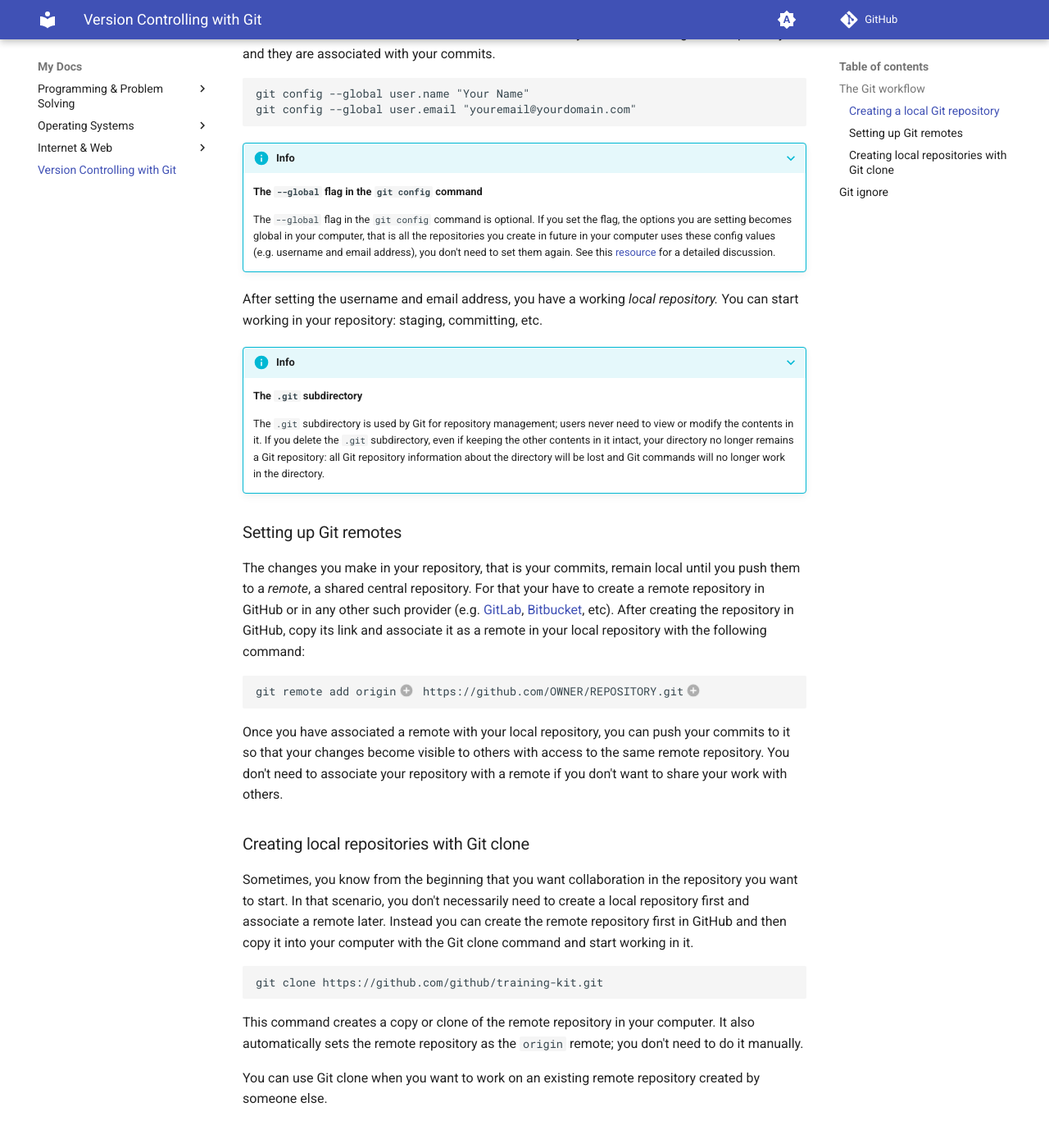
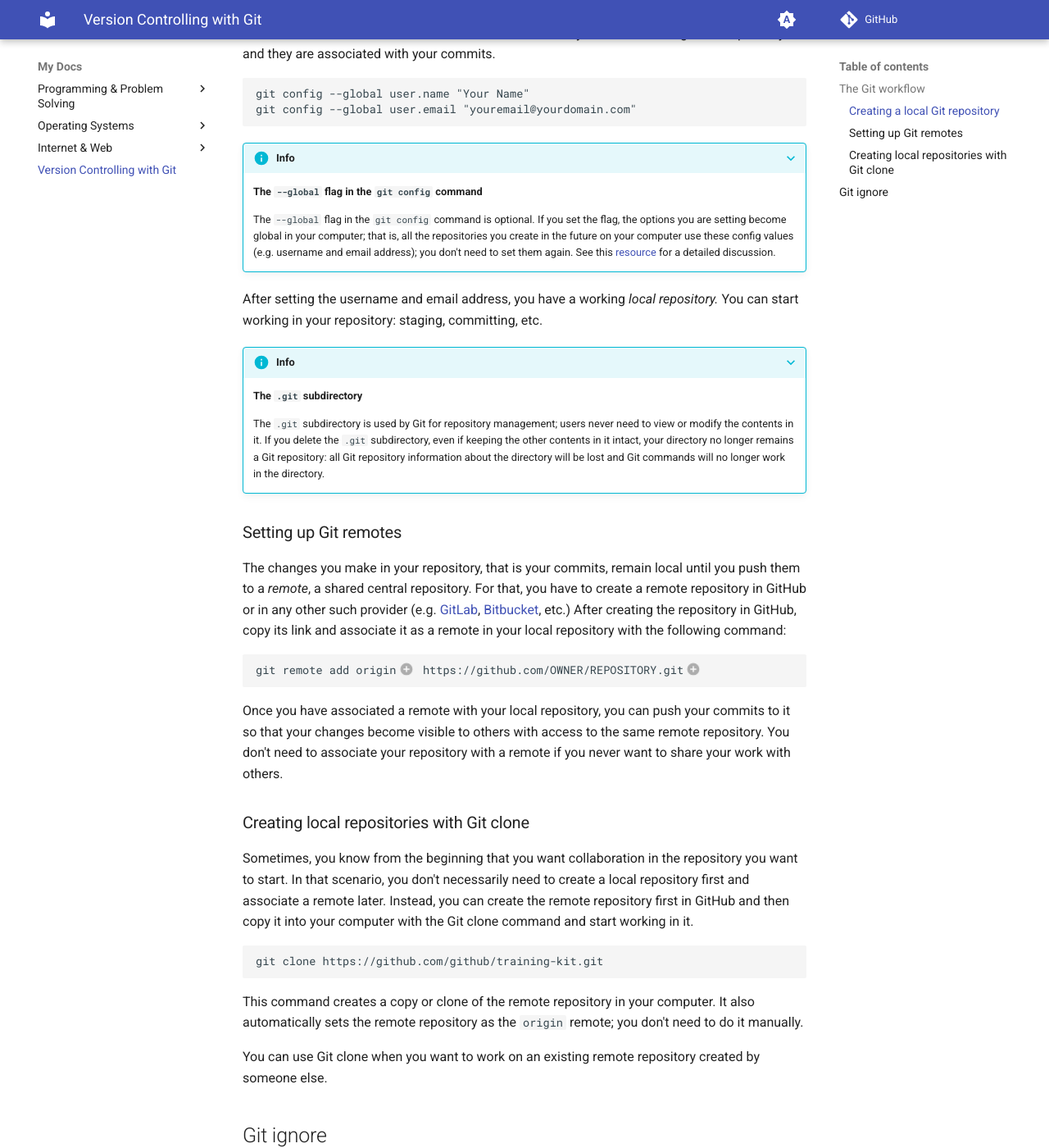
Before and after one commit to gharials/dev-path, an MkDocs documentation site: the page built from docs/vcs-git.md, in a window 1280 px wide and 1400 px high, scrolled down 1101 px. Shown: the whole window at 82% size. Built offline with MkDocs 1.6.1 and Material for MkDocs 9.7.7, drawn with Linux system fonts in a browser that asks for light colours; comment, search, counter and statistics services are not loaded; some of the changed text lies outside the part shown.

Commit message:
'vcs-git': copy edit.

````diff
--- a/docs/vcs-git.md
+++ b/docs/vcs-git.md
@@ -12,14 +12,14 @@
 
 ### Creating a local Git repository
 
-You can turn any directory in your computer into a Git repository. In order to do so, open Git Bash in an existing directory or in a newly created one, and run the `git init` command. This command creates a `.git` subdirectory into the directory. As a result, the directory turns into a Git repository with `master` as the default _branch_.
+You can turn any directory on your computer into a Git repository. In order to do so, open Git Bash in an existing directory or in a newly created one, and run the `git init` command. This command creates a `.git` subdirectory into the directory. As a result, the directory turns into a Git repository with `master` as the default _branch_.
 
 ???+ info
     **The new `main` and the old `master` branches in GitHub**
 
-    A Git repository has to start with an initial or default branch. Traditionally, it used to be called the `master` branch. But due to some [cultural controversies](https://www.theserverside.com/feature/Why-GitHub-renamed-its-master-branch-to-main) with the name, GitHub has renamed its new repository default branch name to `main`; when you create a new repository in GitHub, its default branch is `main`, instead of the old `master`.
+    A Git repository has to start with an initial or default branch. Traditionally, it used to be called the `master` branch. But due to some [cultural controversies](https://www.theserverside.com/feature/Why-GitHub-renamed-its-master-branch-to-main) with the name, GitHub has renamed its new repository default branch name to `main`; when you create a new repository in GitHub, its default branch is `main` instead of the old `master`.
 
-    But the Git desktop client still uses `master` as the default branch name when you create a local repository with it (with the `git init` command). The change in the GitHub default branch name causes a problem when you add as GitHub repository as its remote: when you push to GitHub, changes are pushed to the `master` branch, instead of the `main` branch. As a remedy, you can rename the `master` branch to `main` before adding remote or pushing: `git branch -m main`.
+    But the Git desktop client still uses `master` as the default branch name when you create a local repository with it (with the `git init` command). The change in the GitHub default branch name causes a problem when you add a GitHub repository as its remote: when you push to GitHub, changes are pushed to the `master` branch instead of the `main` branch. As a remedy, you can rename the `master` branch to `main` before adding remote or pushing: `git branch -m main`.
 
 After creating a repository, you have to set your user name and email address with the following commands. The username and email address tell Git it is you who is working in the repository and they are associated with your commits.
 
@@ -31,7 +31,7 @@
 ???+ info
     **The `--global` flag in the `git config` command**
 
-    The `--global` flag in the `git config` command is optional. If you set the flag, the options you are setting becomes global in your computer, that is all the repositories you create in future in your computer uses these config values (e.g. username and email address), you don't need to set them again. See this [resource](https://docs.github.com/en/get-started/getting-started-with-git/setting-your-username-in-git) for a detailed discussion.
+    The `--global` flag in the `git config` command is optional. If you set the flag, the options you are setting become global in your computer; that is, all the repositories you create in the future on your computer use these config values (e.g. username and email address); you don't need to set them again. See this [resource](https://docs.github.com/en/get-started/getting-started-with-git/setting-your-username-in-git) for a detailed discussion.
 
 After setting the username and email address, you have a working _local repository._ You can start working in your repository: staging, committing, etc.
 
@@ -42,7 +42,7 @@
 
 ### Setting up Git remotes
 
-The changes you make in your repository, that is your commits, remain local until you push them to a _remote_, a shared central repository. For that your have to create a remote repository in GitHub or in any other such provider (e.g. [GitLab](https://about.gitlab.com/), [Bitbucket](https://bitbucket.org/), etc). After creating the repository in GitHub, copy its link and associate it as a remote in your local repository with the following command:
+The changes you make in your repository, that is your commits, remain local until you push them to a _remote_, a shared central repository. For that, you have to create a remote repository in GitHub or in any other such provider (e.g. [GitLab](https://about.gitlab.com/), [Bitbucket](https://bitbucket.org/), etc.) After creating the repository in GitHub, copy its link and associate it as a remote in your local repository with the following command:
 
 <div class="annotate" markdown>
 ```
@@ -53,11 +53,11 @@
 1. Name of the remote. A local repository may have multiple remotes with their unique names; the default remote name is `origin`.
 2. Link to the remote repository. You can find it in the repository webpage.
 
-Once you have associated a remote with your local repository, you can push your commits to it so that your changes become visible to others with access to the same remote repository. You don't need to associate your repository with a remote if you don't want to share your work with others.
+Once you have associated a remote with your local repository, you can push your commits to it so that your changes become visible to others with access to the same remote repository. You don't need to associate your repository with a remote if you never want to share your work with others.
 
 ### Creating local repositories with Git clone
 
-Sometimes, you know from the beginning that you want collaboration in the repository you want to start. In that scenario, you don't necessarily need to create a local repository first and associate a remote later. Instead you can create the remote repository first in GitHub and then copy it into your computer with the Git clone command and start working in it.
+Sometimes, you know from the beginning that you want collaboration in the repository you want to start. In that scenario, you don't necessarily need to create a local repository first and associate a remote later. Instead, you can create the remote repository first in GitHub and then copy it into your computer with the Git clone command and start working in it.
 
 ```
 git clone https://github.com/github/training-kit.git
````
Also changed, not shown: other parts of docs/vcs-git.md (+2 -2 lines).
